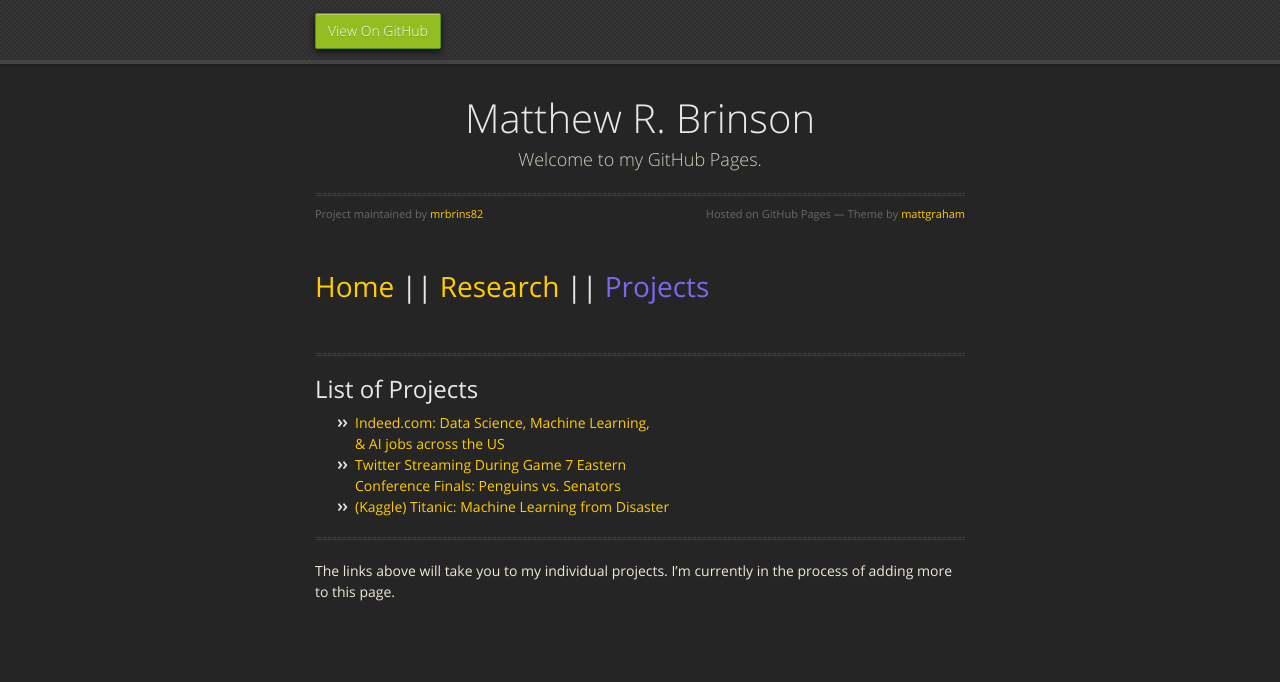
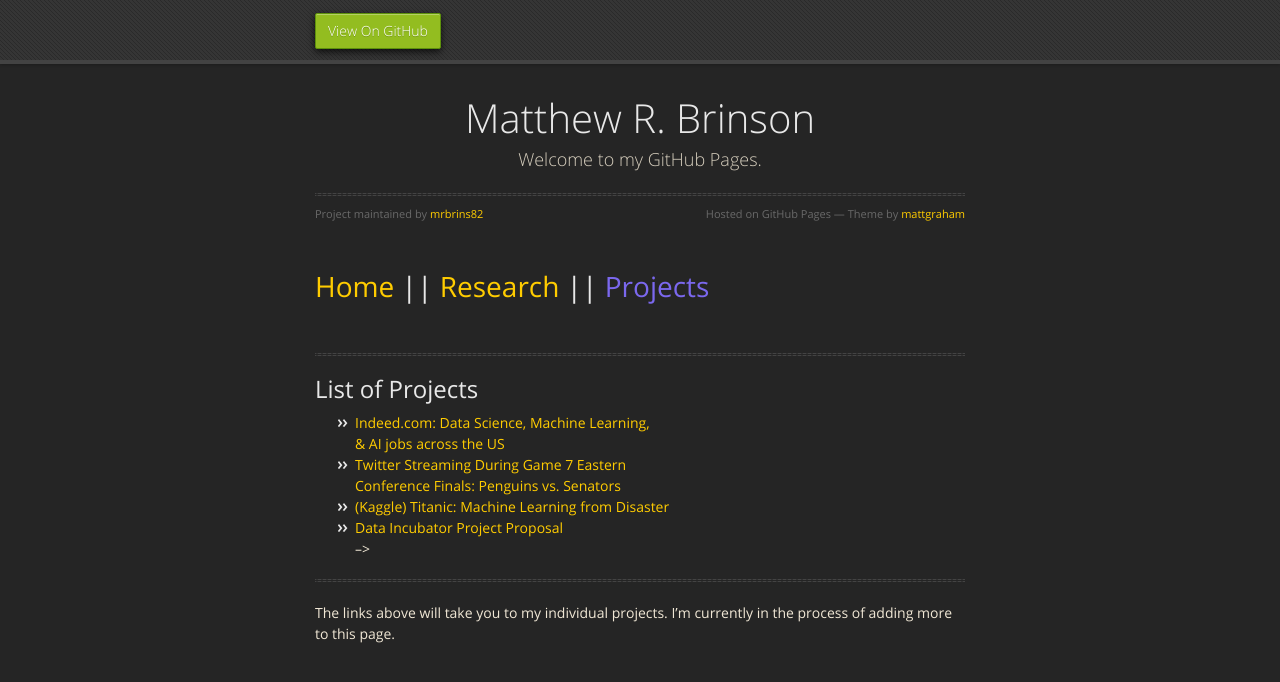
Before and after one commit to mrbrins82/mrbrins82.github.io, a Jekyll site: the page built from projects.md, in a window 1280 px wide. Shown: the top 682 px of the page. Built offline with Jekyll 4.4.1, drawn with Linux system fonts in a browser that asks for light colours; nearby versions of some CDN libraries; a script that is not in the unit is left out; our own code applies the rules of GitHub Pages for plain Markdown files.

Commit message:
updated projects page

```diff
--- a/projects.md
+++ b/projects.md
@@ -11,7 +11,7 @@
 *   [Indeed.com: Data Science, Machine Learning,<br/>& AI jobs across the US](indeed)
 *   [Twitter Streaming During Game 7 Eastern <br/>Conference Finals: Penguins vs. Senators](hockeytweets)
 *   [(Kaggle) Titanic: Machine Learning from Disaster](kaggle_titanic)<br/>
-<!-- *   [(Kaggle) House Prices: Advanced Regression Techniques](kaggle_houseprices)<br/> -->
+*   [Data Incubator Project Proposal](dataincubator)<br/> -->
 <!-- *   [(Kaggle) Personalized Medicine: Redefining Cancer Treatment](kaggle_cancer)<br/> -->
 
 
```
